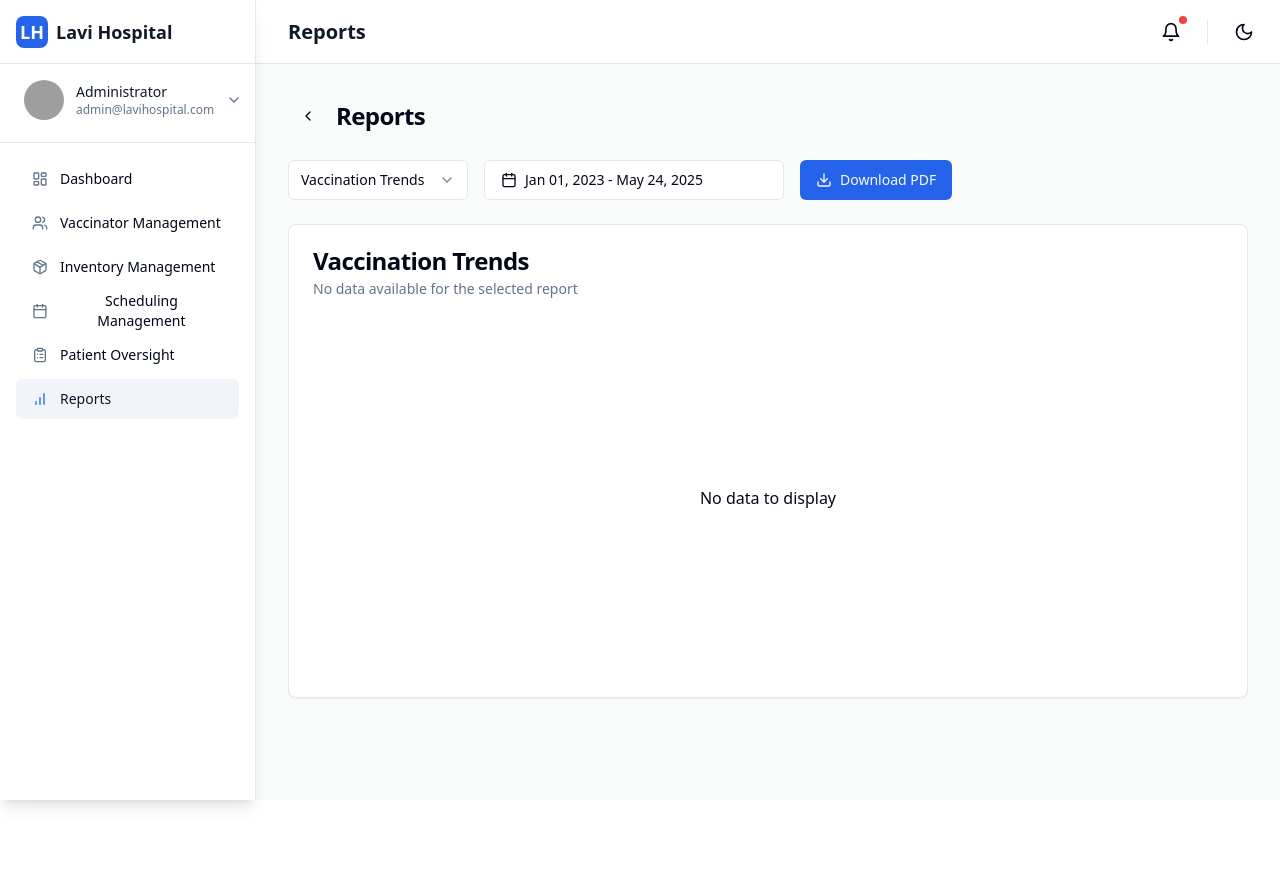
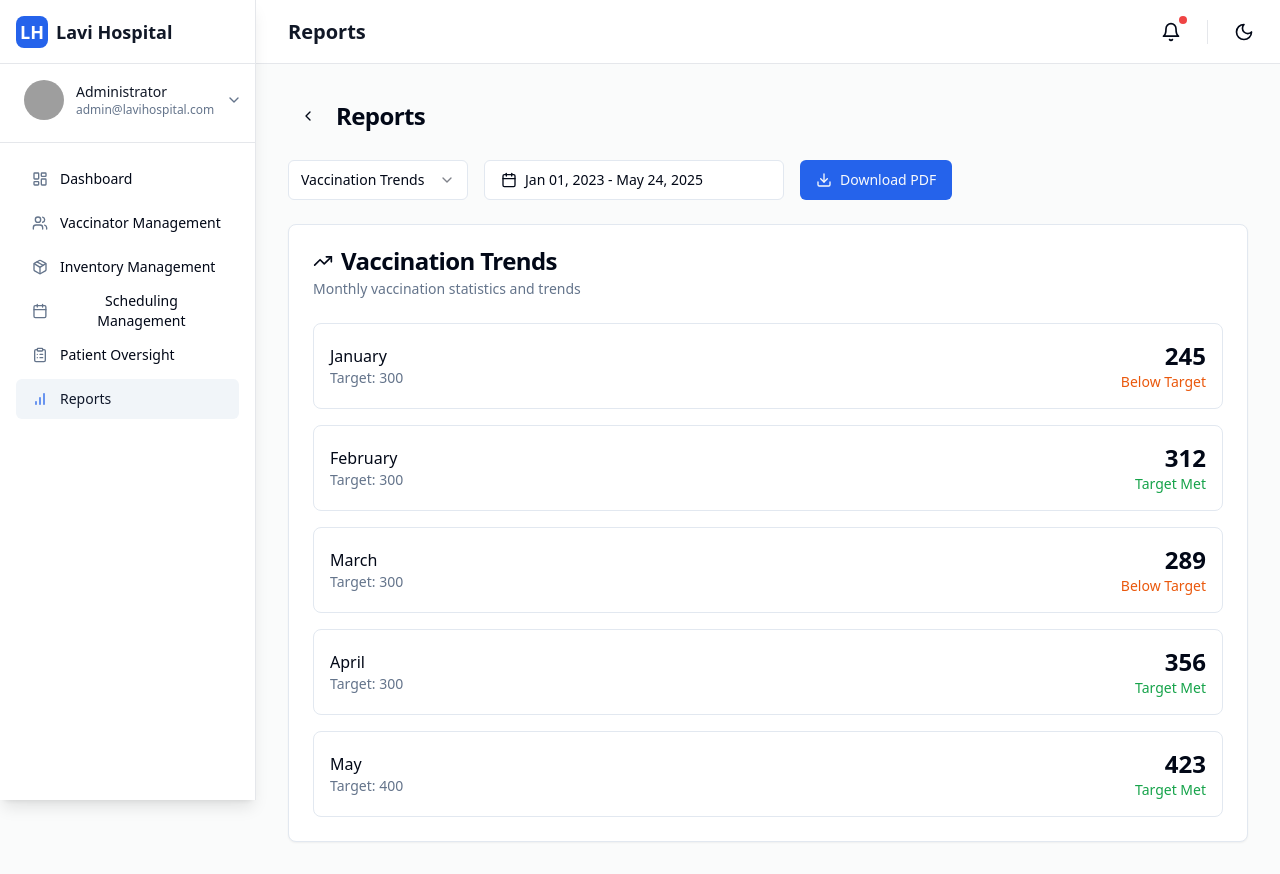
Before and after one commit to Baby-jesuset/lavi-hospital-vaccination-system, a Next.js app: page /admin/reports in a window 1280 px wide. Before the commit the page ends 800 px from the top, so only its background shows below. Built offline with nearby package versions, Linux system fonts and the light colour scheme; grey boxes are pictures that could not be loaded.

Commit message:
fix: resolve prerender errors for reports page
Force dynamic rendering and client-side component usage
Add sample data and enhance UI/UX for reports

Co-authored-by: undefined <undefined+undefined@users.noreply.github.com>

```diff
--- a/app/admin/reports/page.tsx
+++ b/app/admin/reports/page.tsx
@@ -5,8 +5,11 @@ import { Button } from "@/components/ui/button"
 import { Card, CardContent, CardDescription, CardHeader, CardTitle } from "@/components/ui/card"
 import { Select, SelectContent, SelectItem, SelectTrigger, SelectValue } from "@/components/ui/select"
 import { DatePickerWithRange } from "@/components/ui/date-picker-with-range"
-import { ChevronLeft, Download, Loader2 } from "lucide-react"
+import { ChevronLeft, Download, Loader2, TrendingUp, Package, Calendar } from "lucide-react"
 import Link from "next/link"
+
+// Force dynamic rendering to prevent prerender errors
+export const dynamic = "force-dynamic"
 
 export default function Reports() {
   const [selectedReport, setSelectedReport] = useState("vaccination")
@@ -20,6 +23,63 @@ export default function Reports() {
       setIsLoading(false)
       console.log("Generating PDF...")
     }, 2000)
+  }
+
+  // Sample data for different report types
+  const getReportData = () => {
+    switch (selectedReport) {
+      case "vaccination":
+        return {
+          title: "Vaccination Trends",
+          description: "Monthly vaccination statistics and trends",
+          data: [
+            { month: "January", vaccinations: 245, target: 300 },
+            { month: "February", vaccinations: 312, target: 300 },
+            { month: "March", vaccinations: 289, target: 300 },
+            { month: "April", vaccinations: 356, target: 300 },
+            { month: "May", vaccinations: 423, target: 400 },
+          ],
+        }
+      case "stock":
+        return {
+          title: "Stock Usage",
+          description: "Vaccine inventory usage and consumption patterns",
+          data: [
+            { vaccine: "COVID-19 mRNA", used: 450, remaining: 150, reorderLevel: 100 },
+            { vaccine: "Influenza", used: 230, remaining: 270, reorderLevel: 200 },
+            { vaccine: "Hepatitis B", used: 89, remaining: 411, reorderLevel: 150 },
+            { vaccine: "MMR", used: 156, remaining: 344, reorderLevel: 200 },
+          ],
+        }
+      case "appointments":
+        return {
+          title: "Missed Appointments",
+          description: "Analysis of missed appointments and follow-up actions",
+          data: [
+            { week: "Week 1", scheduled: 120, attended: 98, missed: 22, missedRate: "18%" },
+            { week: "Week 2", scheduled: 135, attended: 115, missed: 20, missedRate: "15%" },
+            { week: "Week 3", scheduled: 142, attended: 128, missed: 14, missedRate: "10%" },
+            { week: "Week 4", scheduled: 156, attended: 139, missed: 17, missedRate: "11%" },
+          ],
+        }
+      default:
+        return { title: "Report", description: "No data available", data: [] }
+    }
+  }
+
+  const reportData = getReportData()
+
+  const getReportIcon = () => {
+    switch (selectedReport) {
+      case "vaccination":
+        return <TrendingUp className="h-5 w-5" />
+      case "stock":
+        return <Package className="h-5 w-5" />
+      case "appointments":
+        return <Calendar className="h-5 w-5" />
+      default:
+        return <TrendingUp className="h-5 w-5" />
+    }
   }
 
   return (
@@ -64,19 +124,81 @@ export default function Reports() {
 
       <Card>
         <CardHeader>
-          <CardTitle>
-            {selectedReport === "vaccination"
-              ? "Vaccination Trends"
-              : selectedReport === "stock"
-                ? "Stock Usage"
-                : "Missed Appointments"}
+          <CardTitle className="flex items-center gap-2">
+            {getReportIcon()}
+            {reportData.title}
           </CardTitle>
-          <CardDescription>No data available for the selected report</CardDescription>
+          <CardDescription>{reportData.description}</CardDescription>
         </CardHeader>
         <CardContent>
-          <div className="h-[350px] flex items-center justify-center">
-            <p>No data to display</p>
-          </div>
+          {reportData.data.length > 0 ? (
+            <div className="space-y-4">
+              {selectedReport === "vaccination" && (
+                <div className="grid gap-4">
+                  {reportData.data.map((item: any, index: number) => (
+                    <div key={index} className="flex items-center justify-between p-4 border rounded-lg">
+                      <div>
+                        <p className="font-medium">{item.month}</p>
+                        <p className="text-sm text-muted-foreground">Target: {item.target}</p>
+                      </div>
+                      <div className="text-right">
+                        <p className="text-2xl font-bold">{item.vaccinations}</p>
+                        <p
+                          className={`text-sm ${item.vaccinations >= item.target ? "text-green-600" : "text-orange-600"}`}
+                        >
+                          {item.vaccinations >= item.target ? "Target Met" : "Below Target"}
+                        </p>
+                      </div>
+                    </div>
+                  ))}
+                </div>
+              )}
+
+              {selectedReport === "stock" && (
+                <div className="grid gap-4">
+                  {reportData.data.map((item: any, index: number) => (
+                    <div key={index} className="flex items-center justify-between p-4 border rounded-lg">
+                      <div>
+                        <p className="font-medium">{item.vaccine}</p>
+                        <p className="text-sm text-muted-foreground">Reorder Level: {item.reorderLevel}</p>
+                      </div>
+                      <div className="text-right">
+                        <p className="text-lg font-semibold">Used: {item.used}</p>
+                        <p
+                          className={`text-sm ${item.remaining <= item.reorderLevel ? "text-red-600" : "text-green-600"}`}
+                        >
+                          Remaining: {item.remaining}
+                        </p>
+                      </div>
+                    </div>
+                  ))}
+                </div>
+              )}
+
+              {selectedReport === "appointments" && (
+                <div className="grid gap-4">
+                  {reportData.data.map((item: any, index: number) => (
+                    <div key={index} className="flex items-center justify-between p-4 border rounded-lg">
+                      <div>
+                        <p className="font-medium">{item.week}</p>
+                        <p className="text-sm text-muted-foreground">Scheduled: {item.scheduled}</p>
+                      </div>
+                      <div className="text-right">
+                        <p className="text-lg font-semibold">Attended: {item.attended}</p>
+                        <p className="text-sm text-red-600">
+                          Missed: {item.missed} ({item.missedRate})
+                        </p>
+                      </div>
+                    </div>
+                  ))}
+                </div>
+              )}
+            </div>
+          ) : (
+            <div className="h-[350px] flex items-center justify-center">
+              <p className="text-muted-foreground">No data to display</p>
+            </div>
+          )}
         </CardContent>
       </Card>
     </div>
```
